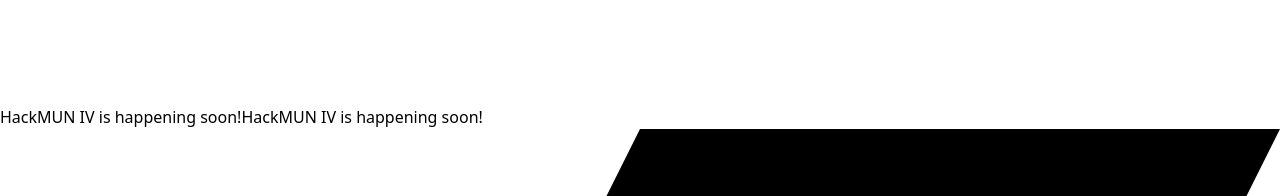
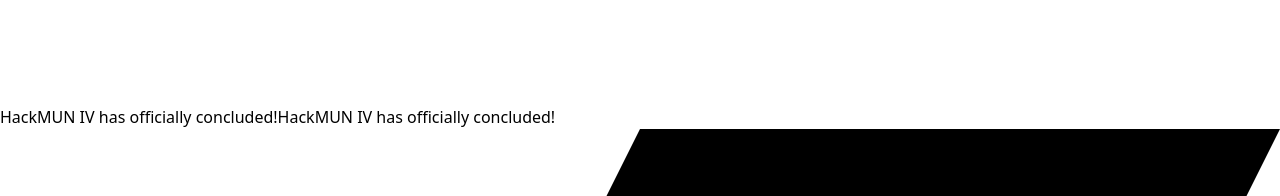
Before and after one commit to vmalik712/hackmun, a Next.js app: page / in a window 1280 px wide. Shown: the part 2244-2440 px from the top of the page. Built offline with nearby package versions, Linux system fonts and the light colour scheme; a web font is replaced by a local one.

Commit message:
changed banner

```diff
--- a/components/banner.js
+++ b/components/banner.js
@@ -20,8 +20,8 @@
               <SpeakerphoneIcon className="h-6 w-6 text-white" aria-hidden="true" />
             </span>
             <p className="ml-3 font-medium text-white truncate">
-              <span className="md:hidden">HackMUN IV is happening soon!</span>
-              <span className="hidden md:inline">HackMUN IV is happening soon!</span>
+              <span className="md:hidden">HackMUN IV has officially concluded!</span>
+              <span className="hidden md:inline">HackMUN IV has officially concluded!</span>
             </p>
           </div>
           { /*
```
